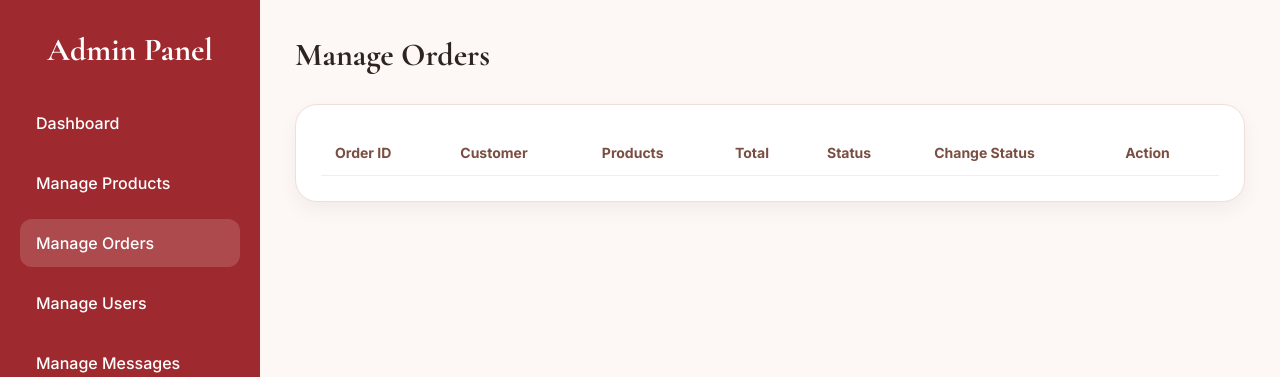
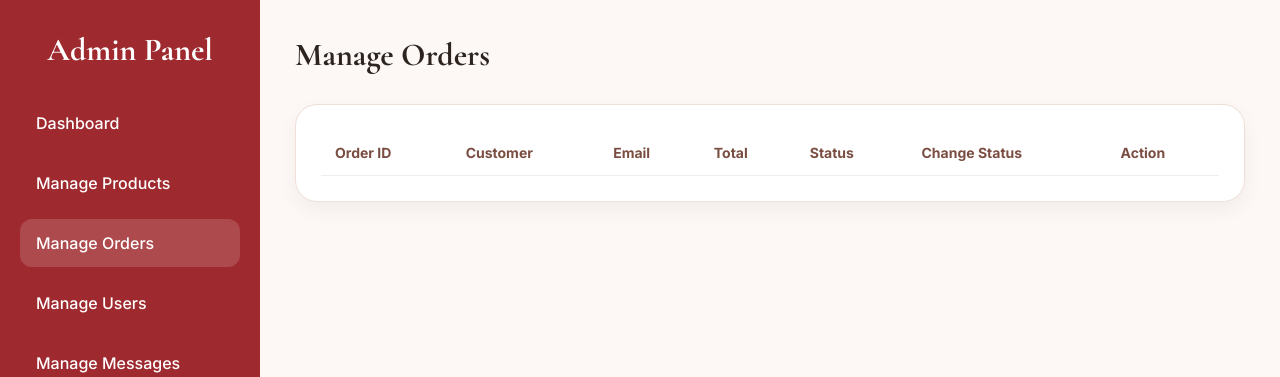
Before and after one commit to hamodalshatti/flower_shop200, a Flask app: template templates/admin_orders.html in a window 1280 px wide. Shown: the top 377 px of the page. Run offline with Flask 3, Linux system fonts and the light colour scheme; the template is opened without the code that fills it, so the values that code supplies are empty.

Commit message:
Update admin_orders.html

```diff
--- a/templates/admin_orders.html
+++ b/templates/admin_orders.html
@@ -185,7 +185,7 @@
                     <tr>
                         <th>Order ID</th>
                         <th>Customer</th>
-                        <th>Products</th>
+                        <th>Email</th>
                         <th>Total</th>
                         <th>Status</th>
                         <th>Change Status</th>
```
